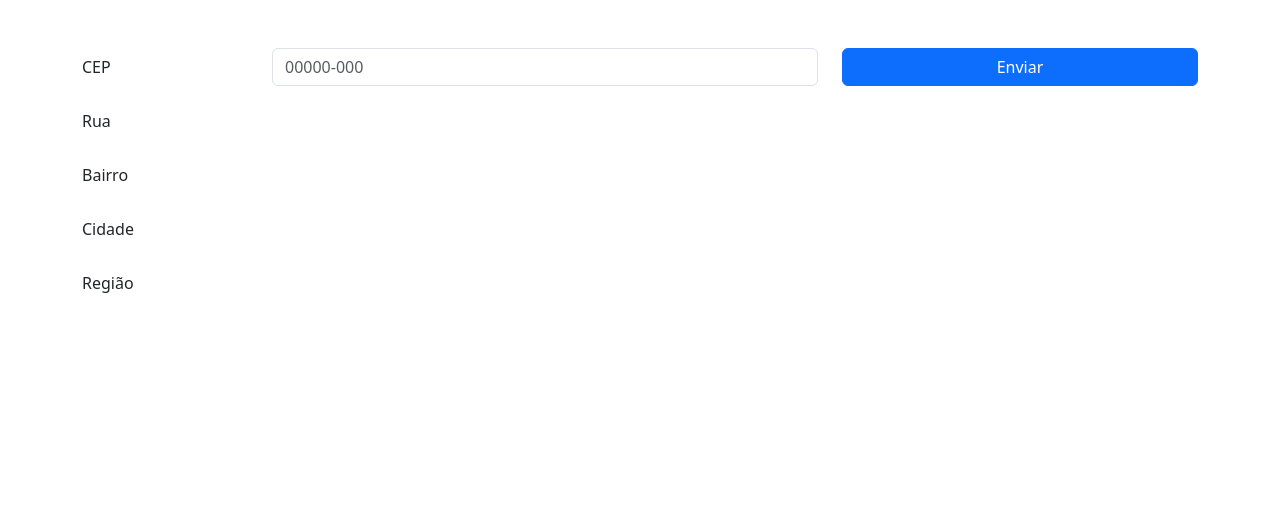
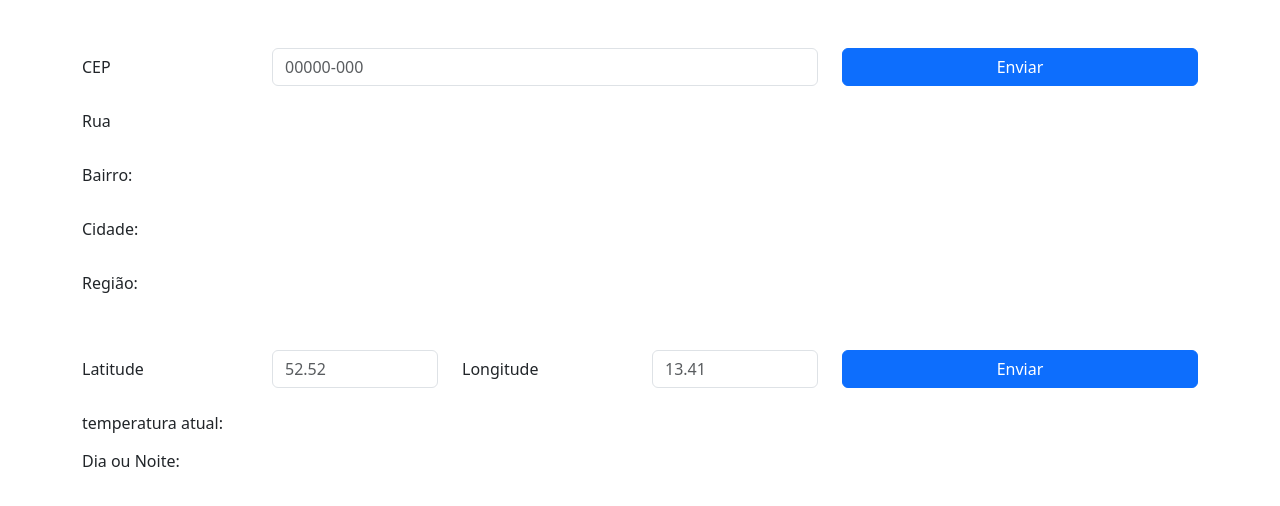
Before and after one commit to rodrigo-falcao/useApi, a plain HTML site: page index.html in a window 1280 px wide. Drawn offline with nearby package versions, Linux system fonts and the light colour scheme.

Commit message:
atualização e inclusão de API

```diff
--- a/index.html
+++ b/index.html
@@ -26,6 +26,26 @@
                         console.error(error);
                     });
             }
+
+            function getPrevisao() {
+                let lon = document.getElementById('longitude').value;
+                let lat = document.getElementById('latitude').value;
+                fetch(`https://api.open-meteo.com/v1/forecast?latitude=${lat}&longitude=${lon}&hourly=temperature_2m&current=temperature_2m,is_day`)
+                    .then(data => data.json())
+                    .then(data => {
+                        console.log(data)
+                        if (!data.hourly || !data.hourly.temperature_2m) {
+                            alert('Dados de previsão não encontrados');
+                            return;
+                        }
+                        document.getElementById('temperatura').value = `${data.hourly.temperature_2m[0]}ºC`;
+                        document.getElementById('dayOrNight').value = data.current.is_day === 1 ? '☀️Dia' : '🌙Noite';
+                    })
+                    .catch(error => {
+                        alert('Dados de previsão não encontrados');
+                        console.error(error);
+                    });
+            }
         </script>
     </head>
     <body>
@@ -46,23 +66,47 @@
                 </div>
             </div>
             <div class="mb-3 row">
-                <label for="bairro" class="col-sm-2 col-form-label">Bairro</label>
+                <label for="bairro" class="col-sm-2 col-form-label">Bairro:</label>
                 <div class="col-sm-10">
                 <input type="text" readonly class="form-control-plaintext" id="bairro">
                 </div>
             </div>
             <div class="mb-3 row">
-                <label for="cidade" class="col-sm-2 col-form-label">Cidade</label>
+                <label for="cidade" class="col-sm-2 col-form-label">Cidade:</label>
                 <div class="col-sm-10">
                 <input type="text" readonly class="form-control-plaintext" id="cidade">
                 </div>
             </div>
             <div class="mb-3 row">
-                <label for="reagiao" class="col-sm-2 col-form-label">Região</label>
+                <label for="reagiao" class="col-sm-2 col-form-label">Região:</label>
                 <div class="col-sm-10">
                 <input type="text" readonly class="form-control-plaintext" id="regiao">
                 </div>
             </div>
+            <div class="mt-5 mb-3 row">
+                <label for="latitude" class="col-sm-2 col-form-label">Latitude</label>
+                <div class="col-sm">
+                <input type="number" class="form-control" id="latitude" value="" placeholder="52.52">
+                </div>
+                <label for="longitude" class="col-sm-2 col-form-label">Longitude</label>
+                <div class="col-sm">
+                <input type="number" class="form-control" id="longitude" value="" placeholder="13.41">
+                </div>
+                <div class="col-4">
+                    <button type="button" class="btn btn-primary w-100" onclick="getPrevisao()">Enviar</button>
+                </div>
+            </div>
+            <div class="mb-3 row">
+                <label for="temperatura" class="col-sm-2 col-form-label">temperatura atual:</label>
+                <div class="col-sm-10">
+                <input type="text" readonly class="form-control-plaintext" id="temperatura">
+                </div>
+                <label for="DayOrNight" class="col-sm-2 col-form-label">Dia ou Noite:</label>
+                <div class="col-sm-10">
+                <input type="text" readonly class="form-control-plaintext" id="dayOrNight">
+                </div>
+            </div>
+
         </div>
         <script src="https://cdn.jsdelivr.net/npm/@popperjs/core@2.11.8/dist/umd/popper.min.js" integrity="sha384-I7E8VVD/ismYTF4hNIPjVp/Zjvgyol6VFvRkX/vR+Vc4jQkC+hVqc2pM8ODewa9r" crossorigin="anonymous"></script>
         <script src="https://cdn.jsdelivr.net/npm/bootstrap@5.3.3/dist/js/bootstrap.min.js" integrity="sha384-0pUGZvbkm6XF6gxjEnlmuGrJXVbNuzT9qBBavbLwCsOGabYfZo0T0to5eqruptLy" crossorigin="anonymous"></script>
```
Also changed, not shown: 1 other file.
